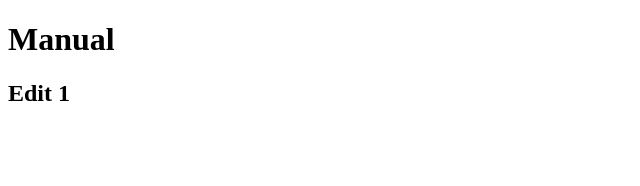
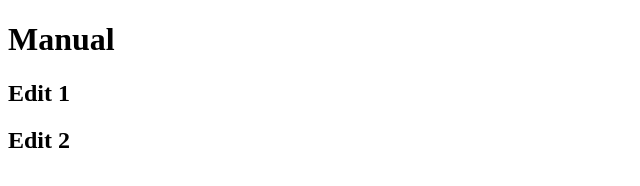
Before and after one commit to alittlegirlloveD/manualpractice, a plain HTML site: page index.html in a window 1280 px wide. Shown: the full height of the page, 0-640 px from the left. Drawn offline with Linux system fonts and the light colour scheme.

Commit message:
3rd commit

```diff
--- a/index.html
+++ b/index.html
@@ -8,5 +8,6 @@
 <body>
     <h1>Manual</h1>
     <h2>Edit 1</h2>
+    <h2>Edit 2</h2>
 </body>
 </html>
```
